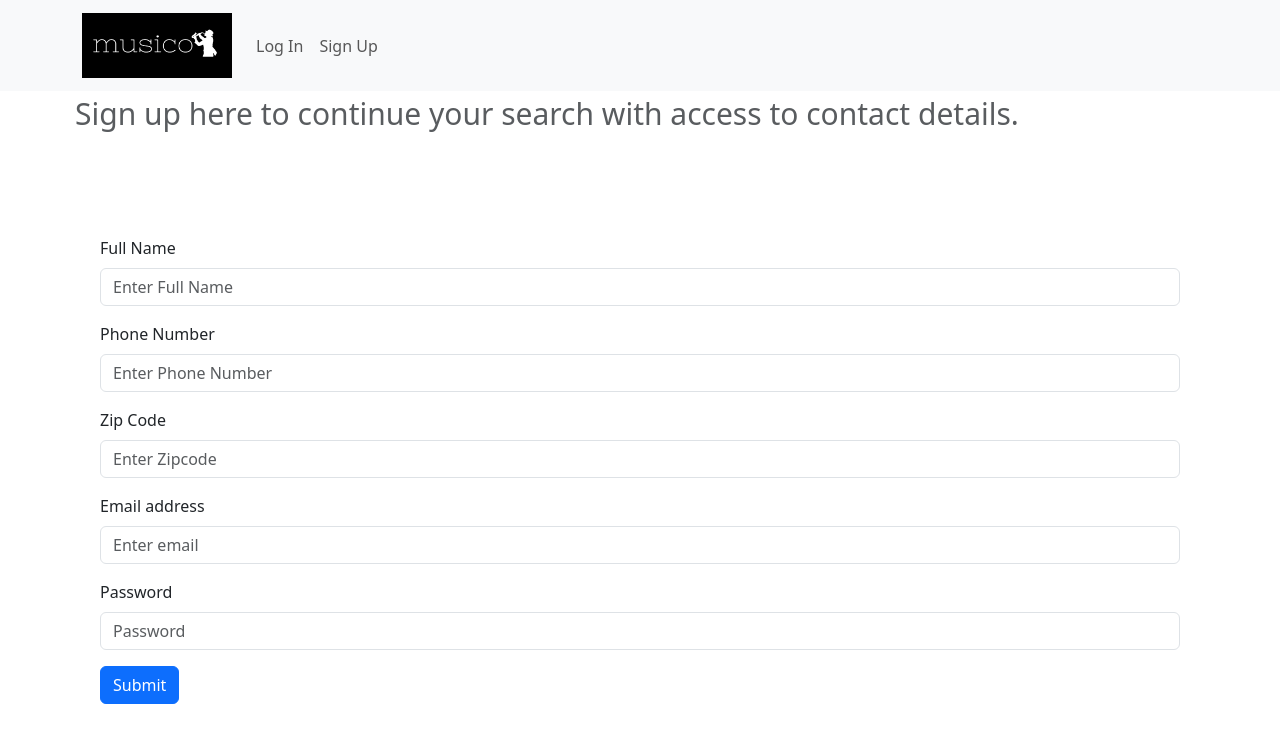
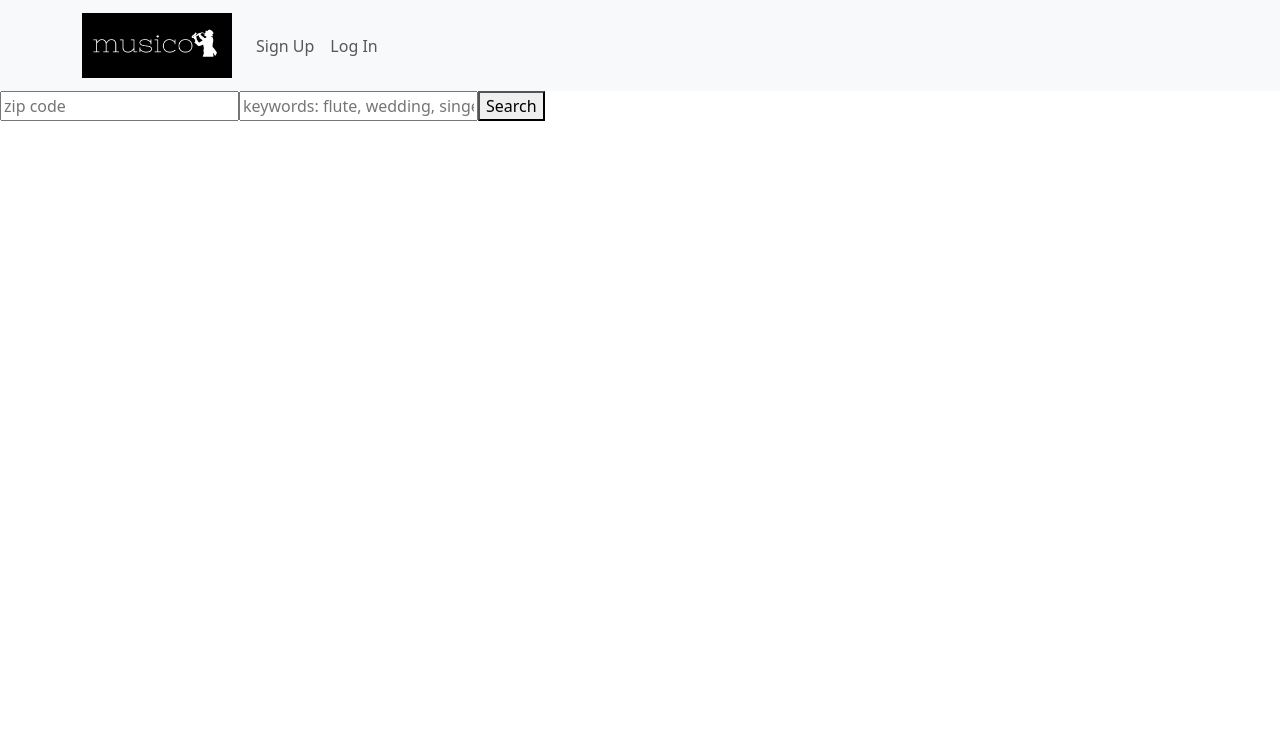
Before and after one commit to JennaMeri625/Musico, a React (Create React App) app in the folder frontend/front/: page / in a window 1280 px wide. Shown: the top 742 px of the page. Built offline with nearby package versions, Linux system fonts and the light colour scheme.

Commit message:
added Links

```diff
--- a/frontend/front/package.json
+++ b/frontend/front/package.json
@@ -14,6 +14,7 @@
     "react": "^18.2.0",
     "react-bootstrap": "^2.7.4",
     "react-dom": "^18.2.0",
+    "react-router-bootstrap": "^0.26.2",
     "react-scripts": "5.0.1",
     "typescript": "^4.9.5",
     "web-vitals": "^2.1.4"
@@ -41,5 +42,8 @@
       "last 1 firefox version",
       "last 1 safari version"
     ]
+  },
+  "devDependencies": {
+    "@types/react-router-bootstrap": "^0.26.0"
   }
 }
--- a/frontend/front/src/App.tsx
+++ b/frontend/front/src/App.tsx
@@ -1,21 +1,46 @@
-import React from "react";
-import Container from "react-bootstrap/Container";
-import Nav from "react-bootstrap/Nav";
-import Navbar from "react-bootstrap/Navbar";
-import NavDropdown from "react-bootstrap/NavDropdown";
-import SignUpForm from "./components/signUpForm";
-// import { HomePage } from "./Routes/Home";
+import { Route, Routes } from "react-router-dom";
+import { Header } from "./components/Header";
+import { HomePage } from "./components/HomePage";
+import { SignUpForm } from "./components/signUpForm";
 
 function App() {
   return (
-    <><Navbar bg="light" expand="lg">
-      <Container>
-      <Navbar.Brand href="#home"><img src="musico logo.png" alt="musico logo" width="150" height="65"></img> </Navbar.Brand>
-        {/* <Navbar.Brand href="#home">Musico</Navbar.Brand> */}
-        <Navbar.Toggle aria-controls="basic-navbar-nav" />
-        <Navbar.Collapse id="basic-navbar-nav">
-          <Nav className="me-auto">
-            {/* <Nav.Link href="#home">Home</Nav.Link>
+
+    <>
+    <div><Header /></div>
+    <div><HomePage /></div>
+    <Routes>
+      <Route path="/signUpForm" element={<SignUpForm />} />
+    </Routes>
+
+    </>
+
+
+    );
+}
+export default App;
+
+
+
+
+
+
+
+
+
+
+
+
+
+
+ // <div className="App">
+    //   <button type="button" className="btn btn-primary">Primary</button>
+
+    // </div>
+
+{/* <Navbar.Brand href="#home">Musico</Navbar.Brand> */}
+
+     {/* <Nav.Link href="#home">Home</Nav.Link>
             <Nav.Link href="#link">Link</Nav.Link>
             <Nav.Link href="#link2">Link2</Nav.Link>
             <NavDropdown title="Dropdown" id="basic-nav-dropdown">
@@ -25,23 +50,17 @@ function App() {
               <NavDropdown.Divider />
               <NavDropdown.Item href="#action/3.4"></NavDropdown.Item>
             </NavDropdown> */}
-              <Nav.Link href="#home">Log In</Nav.Link>
-            <Nav.Link href="#link">Sign Up</Nav.Link>
-          </Nav>
-        </Navbar.Collapse>
-      </Container>
-    </Navbar>
-    <SignUpForm />
-    {/* <HomePage />  */}
-    </>
 
-  );
-}
+             {/* <Routes>
+      <Route path="/#home" element={<HomePage />} />
+      <Route path="/#link" element={<SignUpForm />} />
+    </Routes>
+       */}
 
-export default App;
-
-
- // <div className="App">
-    //   <button type="button" className="btn btn-primary">Primary</button>
-
+    //    <div>
+    //   <header>
+    //     <img src="musico logo.png" alt="musico logo" width="150" height="65"></img>
+    //     <Link to="/#login">Log In</Link>
+    //     <Link to="/#signup">Sign Up</Link>
+    //   </header>
     // </div>
--- /dev/null
+++ b/frontend/front/src/components/Header.tsx
@@ -0,0 +1,44 @@
+import { Navbar, Container, Nav } from "react-bootstrap";
+import { LinkContainer } from "react-router-bootstrap";
+import { Link } from "react-router-dom";
+
+
+export function Header() {
+
+    return(
+
+    <Navbar bg="light" expand="lg">
+        <Container>
+          <Navbar.Brand href="#home"><img src="musico logo.png" alt="musico logo" width="150" height="65"></img> </Navbar.Brand>
+          <Navbar.Toggle aria-controls="basic-navbar-nav" />
+          <Navbar.Collapse id="basic-navbar-nav">
+            <Nav className="me-auto">
+              <LinkContainer to="/signUpForm">
+              <Nav.Link>Sign Up</Nav.Link>
+              </LinkContainer>
+              <Nav.Link href="/#login">Log In</Nav.Link>
+            </Nav>
+          </Navbar.Collapse>
+        </Container>
+    </Navbar>
+
+    )
+
+
+}
+
+
+{/* <Navbar bg="light" expand="lg">
+    //   <Container>
+    //   <Navbar.Brand href="#home"><img src="musico logo.png" alt="musico logo" width="150" height="65"></img> </Navbar.Brand>
+
+    //     <Navbar.Toggle aria-controls="basic-navbar-nav" />
+    //     <Navbar.Collapse id="basic-navbar-nav">
+    //       <Nav className="me-auto">
+
+    //           <Nav.Link href="#home">Log In</Nav.Link>
+    //         <Nav.Link href="#link">Sign Up</Nav.Link>
+    //       </Nav>
+    //     </Navbar.Collapse>
+    //   </Container>
+    // </Navbar> */}
--- a/frontend/front/src/components/signUpForm.tsx
+++ b/frontend/front/src/components/signUpForm.tsx
@@ -1,7 +1,7 @@
 import Button from "react-bootstrap/Button";
 import Form from "react-bootstrap/Form";
 
-function SignUpForm() {
+export function SignUpForm() {
   return (
     <>
     <div>
@@ -47,8 +47,6 @@ function SignUpForm() {
   );
 }
 
-export default SignUpForm;
-
 
 {/* <Form.Group className="mb-3" controlId="formBasicCheckbox">
           <Form.Check type="checkbox" label="Check me out" />
--- a/frontend/front/src/index.tsx
+++ b/frontend/front/src/index.tsx
@@ -3,12 +3,15 @@ import ReactDOM from 'react-dom/client';
 import './index.css';
 import App from './App';
 import 'bootstrap/dist/css/bootstrap.css';
+import { BrowserRouter } from 'react-router-dom';
 
 const root = ReactDOM.createRoot(
   document.getElementById('root') as HTMLElement
 );
 root.render(
   <React.StrictMode>
-    <App />
+    <BrowserRouter>
+      <App />
+    </BrowserRouter>
   </React.StrictMode>
 );
```
Also changed, not shown: frontend/front/src/components/HomePage.tsx (renamed from frontend/front/src/Routes/Home.tsx, +4 -3 lines), 1 other file (tests, documents, lock files or other folders).
